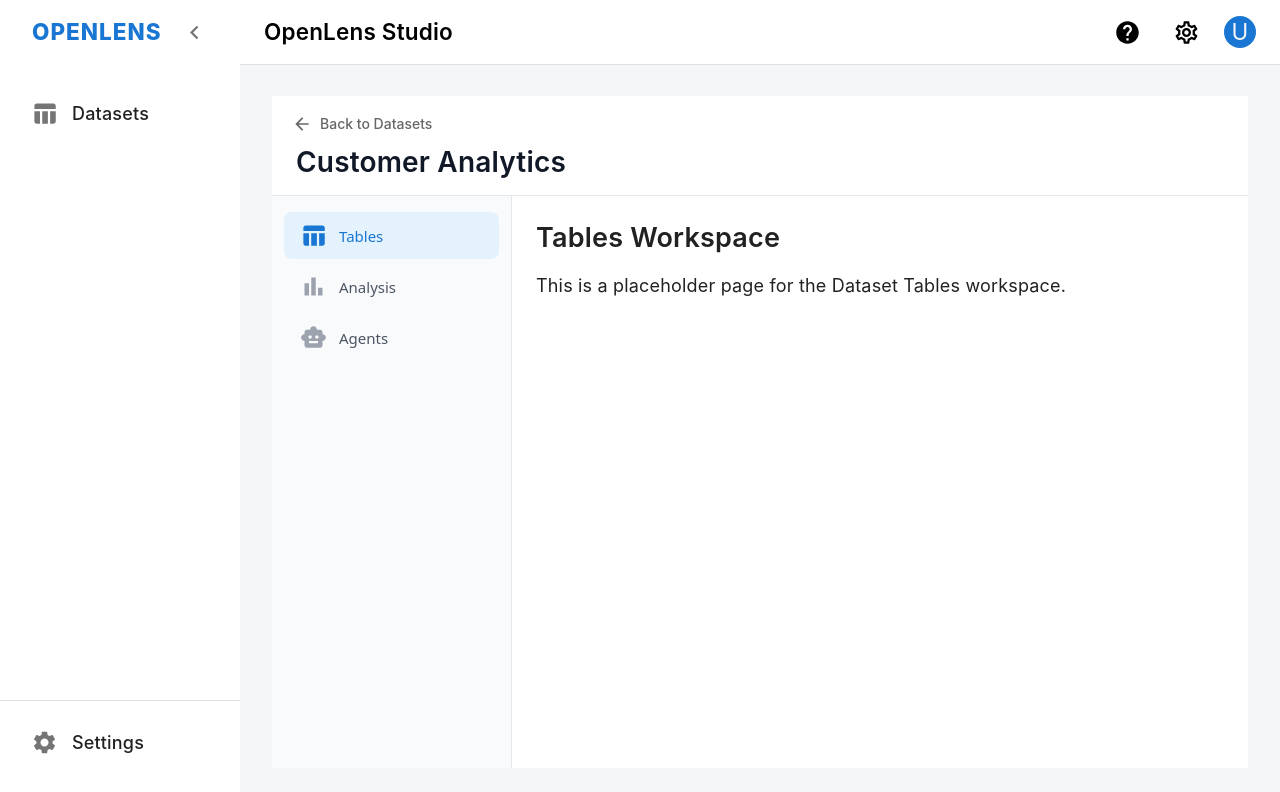
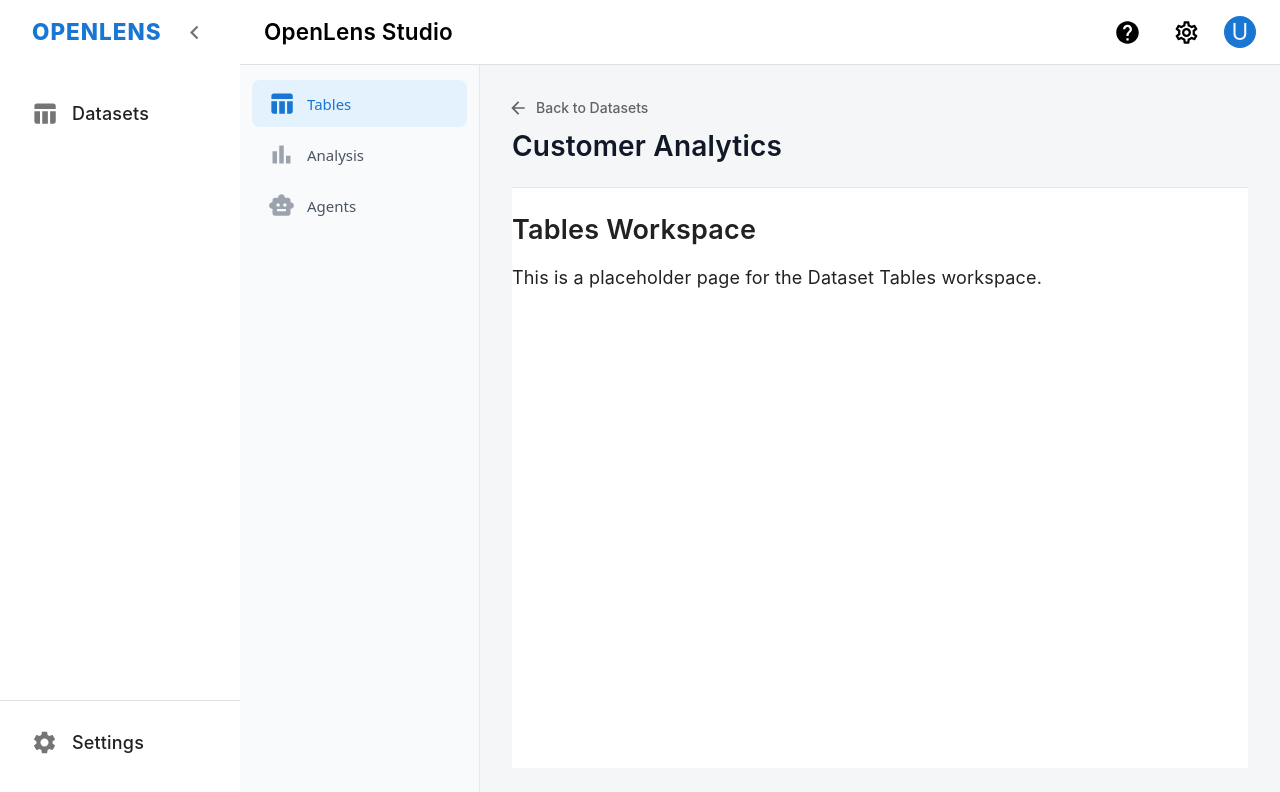
Before and after one commit to Sid7808/OPENLENS, a React (Vite) app in the folder frontend/: page /datasets/1 in a window 1280 px wide. Shown: the top 792 px of the page. Built offline with nearby package versions, Linux system fonts and the light colour scheme.

Commit message:
sidebar panel

```diff
--- a/frontend/src/Layouts/DatasetLayout.scss
+++ b/frontend/src/Layouts/DatasetLayout.scss
@@ -1,13 +1,12 @@
 .dataset-workspace {
   display: flex;
   flex-direction: column;
-  height: calc(100vh - 128px); // accounts for navbar spacing and main layouts padding
+  height: 100%;
   width: 100%;
   box-sizing: border-box;
 
   .dataset-workspace-header {
-    padding: 16px 24px;
-    background-color: #ffffff;
+    padding: 0 0 24px 0; // Removed left/right padding since main layout wraps it
     border-bottom: 1px solid #e5e7eb;
     display: flex;
     flex-direction: column;
@@ -30,80 +29,14 @@
     }
   }
 
-  .dataset-workspace-body {
-    display: flex;
-    flex: 1;
-    overflow: hidden;
-  }
-
-  .dataset-sidebar {
-    width: 240px;
-    background-color: #f9fafb;
-    border-right: 1px solid #e5e7eb;
-    padding: 16px 12px;
-    box-sizing: border-box;
-
-    .dataset-sidebar-menu {
-      list-style: none;
-      padding: 0;
-      margin: 0;
-      display: flex;
-      flex-direction: column;
-      gap: 4px;
-    }
-
-    .dataset-sidebar-item {
-      width: 100%;
-    }
-
-    .dataset-sidebar-btn {
-      width: 100%;
-      display: flex;
-      align-items: center;
-      gap: 12px;
-      padding: 10px 16px;
-      border: none;
-      background: none;
-      border-radius: 8px;
-      cursor: pointer;
-      color: #4b5563;
-      font-size: 15px;
-      font-weight: 500;
-      text-align: left;
-      transition: background-color 0.2s, color 0.2s;
-
-      &:hover {
-        background-color: #f3f4f6;
-        color: #111827;
-      }
-
-      &.active {
-        background-color: #e3f2fd;
-        color: #1976d2;
-
-        .dataset-sidebar-icon {
-          color: #1976d2;
-        }
-      }
-
-      .dataset-sidebar-icon {
-        display: flex;
-        align-items: center;
-        justify-content: center;
-        color: #9ca3af;
-        font-size: 20px;
-      }
-
-      .dataset-sidebar-text {
-        font-family: system-ui, -apple-system, sans-serif;
-      }
-    }
-  }
+  // === DELETE ===
+  // .dataset-workspace-body { ... }
+  // .dataset-sidebar { ... }
 
   .dataset-workspace-content {
     flex: 1;
     overflow-y: auto;
     background-color: #ffffff;
-    padding: 24px;
+    padding-top: 24px;
   }
 }
--- a/frontend/src/Layouts/DatasetLayout.tsx
+++ b/frontend/src/Layouts/DatasetLayout.tsx
@@ -1,25 +1,16 @@
-import { useParams, Outlet, useNavigate, useLocation } from "react-router-dom";
+import { useParams, Outlet, useNavigate } from "react-router-dom";
 import { datasets } from "../data/mockDatasets";
-import { TableChart, BarChart, SmartToy, ArrowBack } from "@mui/icons-material";
+import { ArrowBack } from "@mui/icons-material";
 import { Button, Typography } from "@mui/material";
 import "./DatasetLayout.scss";
 
 export default function DatasetLayout() {
     const { datasetId } = useParams<{ datasetId: string }>();
     const navigate = useNavigate();
-    const location = useLocation();
-
 
     //Retrieve the dataset name using the ID from mock data
-
     const dataset = datasets.find((d) => d.id === Number(datasetId));
     const datasetName = dataset ? dataset.name : `Dataset ${datasetId}`;
-
-    const sidebarItems = [
-        { text: "Tables", icon: <TableChart />, path: `/datasets/${datasetId}/tables` },
-        { text: "Analysis", icon: <BarChart />, path: `/datasets/${datasetId}/analysis` },
-        { text: "Agents", icon: <SmartToy />, path: `/datasets/${datasetId}/agents` }
-    ];
 
     return(
         <div className="dataset-workspace">
@@ -36,36 +27,11 @@ export default function DatasetLayout() {
           {datasetName}
         </Typography>
       </div>
-      {/* Workspace Split Layout */}
-      <div className="dataset-workspace-body">
-        {/* Dataset Workspace Sidebar */}
-        <aside className="dataset-sidebar">
-          <ul className="dataset-sidebar-menu">
-            {sidebarItems.map((item) => {
-              // Highlight item if current route matches exactly,
-              // or default highlight Tables if on /datasets/:datasetId
-              const isSelected =
-                location.pathname === item.path ||
-                (item.text === "Tables" && location.pathname === `/datasets/${datasetId}`);
-              return (
-                <li key={item.text} className="dataset-sidebar-item">
-                  <button
-                    onClick={() => navigate(item.path)}
-                    className={`dataset-sidebar-btn ${isSelected ? "active" : ""}`}
-                  >
-                    <span className="dataset-sidebar-icon">{item.icon}</span>
-                    <span className="dataset-sidebar-text">{item.text}</span>
-                  </button>
-                </li>
-              );
-            })}
-          </ul>
-        </aside>
-        {/* Child Sub-Workspace Content Area */}
-        <main className="dataset-workspace-content">
-          <Outlet />
-        </main>
-      </div>
+
+      {/* Child Sub-Workspace Content Area */}
+      <main className="dataset-workspace-content">
+        <Outlet />
+      </main>
     </div>
   );
 }
--- a/frontend/src/Layouts/MainLayouts.tsx
+++ b/frontend/src/Layouts/MainLayouts.tsx
@@ -1,15 +1,19 @@
-import { Outlet } from "react-router-dom";
+import { Outlet, useLocation } from "react-router-dom";
 import { Box } from "@mui/material";
 import Navbar from "../components/Navbar/Navbar";
 import Sidebar from "../components/Sidebar/Sidebar";
+import DatasetSidebar from "../components/datasets/DatasetSidebar";
 
 const drawerWidth = 240;
 
 function MainLayout() {
+  const location = useLocation();
+  const isDatasetRoute = location.pathname.startsWith('/datasets/');
   return (
     <Box sx={{ display: 'flex', minHeight: '100vh' }}>
       <Navbar drawerWidth={drawerWidth} />
       <Sidebar drawerWidth={drawerWidth} />
+      {isDatasetRoute && <DatasetSidebar />}
       <Box
         component="main"
         sx={{
--- /dev/null
+++ b/frontend/src/components/datasets/DatasetSidebar.scss
@@ -0,0 +1,67 @@
+.dataset-sidebar-panel {
+  width: 240px;
+  background-color: #f9fafb;
+  border-right: 1px solid #e5e7eb;
+  padding: 16px 12px;
+  box-sizing: border-box;
+  margin-top: 64px; // aligned below header navbar
+  height: calc(100vh - 64px);
+  z-index: 10;
+  flex-shrink: 0;
+
+  .dataset-sidebar-menu {
+    list-style: none;
+    padding: 0;
+    margin: 0;
+    display: flex;
+    flex-direction: column;
+    gap: 4px;
+  }
+
+  .dataset-sidebar-item {
+    width: 100%;
+  }
+
+  .dataset-sidebar-btn {
+    width: 100%;
+    display: flex;
+    align-items: center;
+    gap: 12px;
+    padding: 10px 16px;
+    border: none;
+    background: none;
+    border-radius: 8px;
+    cursor: pointer;
+    color: #4b5563;
+    font-size: 15px;
+    font-weight: 500;
+    text-align: left;
+    transition: background-color 0.2s, color 0.2s;
+
+    &:hover {
+      background-color: #f3f4f6;
+      color: #111827;
+    }
+
+    &.active {
+      background-color: #e3f2fd;
+      color: #1976d2;
+
+      .dataset-sidebar-icon {
+        color: #1976d2;
+      }
+    }
+
+    .dataset-sidebar-icon {
+      display: flex;
+      align-items: center;
+      justify-content: center;
+      color: #9ca3af;
+      font-size: 20px;
+    }
+
+    .dataset-sidebar-text {
+      font-family: system-ui, -apple-system, sans-serif;
+    }
+  }
+}
--- /dev/null
+++ b/frontend/src/components/datasets/DatasetSidebar.tsx
@@ -0,0 +1,41 @@
+import { useParams, useNavigate, useLocation } from "react-router-dom";
+import { TableChart, BarChart, SmartToy } from "@mui/icons-material";
+import "./DatasetSidebar.scss";
+
+export default function DatasetSidebar() {
+  const { datasetId } = useParams<{ datasetId: string }>();
+  const navigate = useNavigate();
+  const location = useLocation();
+
+  const sidebarItems = [
+    { text: "Tables", icon: <TableChart />, path: `/datasets/${datasetId}/tables` },
+    { text: "Analysis", icon: <BarChart />, path: `/datasets/${datasetId}/analysis` },
+    { text: "Agents", icon: <SmartToy />, path: `/datasets/${datasetId}/agents` }
+  ];
+
+  return (
+    <aside className="dataset-sidebar-panel">
+      <ul className="dataset-sidebar-menu">
+        {sidebarItems.map((item) => {
+          // Highlight item if current route matches exactly,
+          // or default highlight Tables if on /datasets/:datasetId (index route)
+          const isSelected =
+            location.pathname === item.path ||
+            (item.text === "Tables" && location.pathname === `/datasets/${datasetId}`);
+
+          return (
+            <li key={item.text} className="dataset-sidebar-item">
+              <button
+                onClick={() => navigate(item.path)}
+                className={`dataset-sidebar-btn ${isSelected ? "active" : ""}`}
+              >
+                <span className="dataset-sidebar-icon">{item.icon}</span>
+                <span className="dataset-sidebar-text">{item.text}</span>
+              </button>
+            </li>
+          );
+        })}
+      </ul>
+    </aside>
+  );
+}
--- a/frontend/src/routes/AppRoutes.tsx
+++ b/frontend/src/routes/AppRoutes.tsx
@@ -19,6 +19,7 @@ function AppRoutes() {
       <Route index element={<DatasetPage />} />
         <Route path="datasets" element={<DatasetPage />} />
         <Route path="datasets/:datasetId" element={<DatasetLayout />}>
+
           <Route index element={<DatasetTables />} />
           <Route path="tables" element={<DatasetTables />} />
           <Route path="analysis" element={<DatasetAnalysis />} />
```
